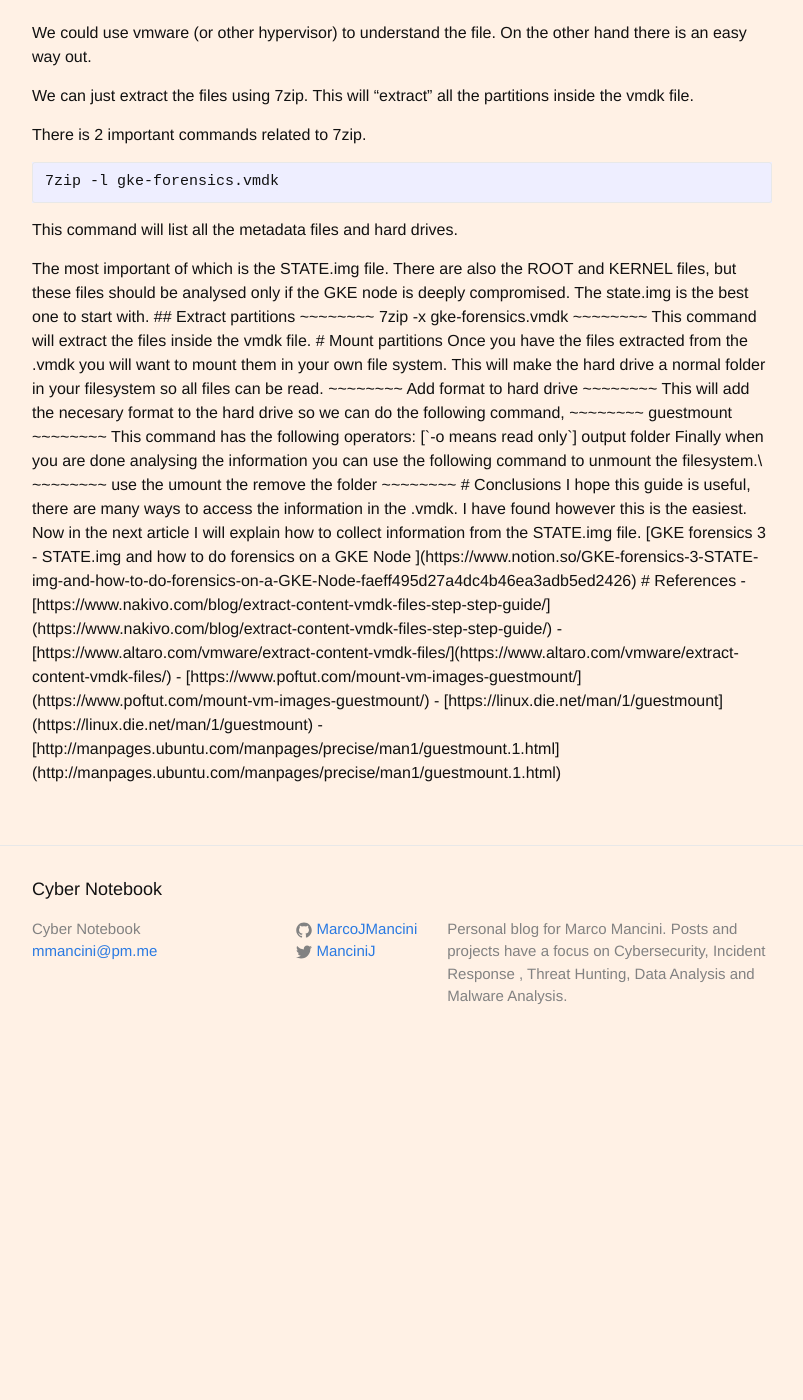
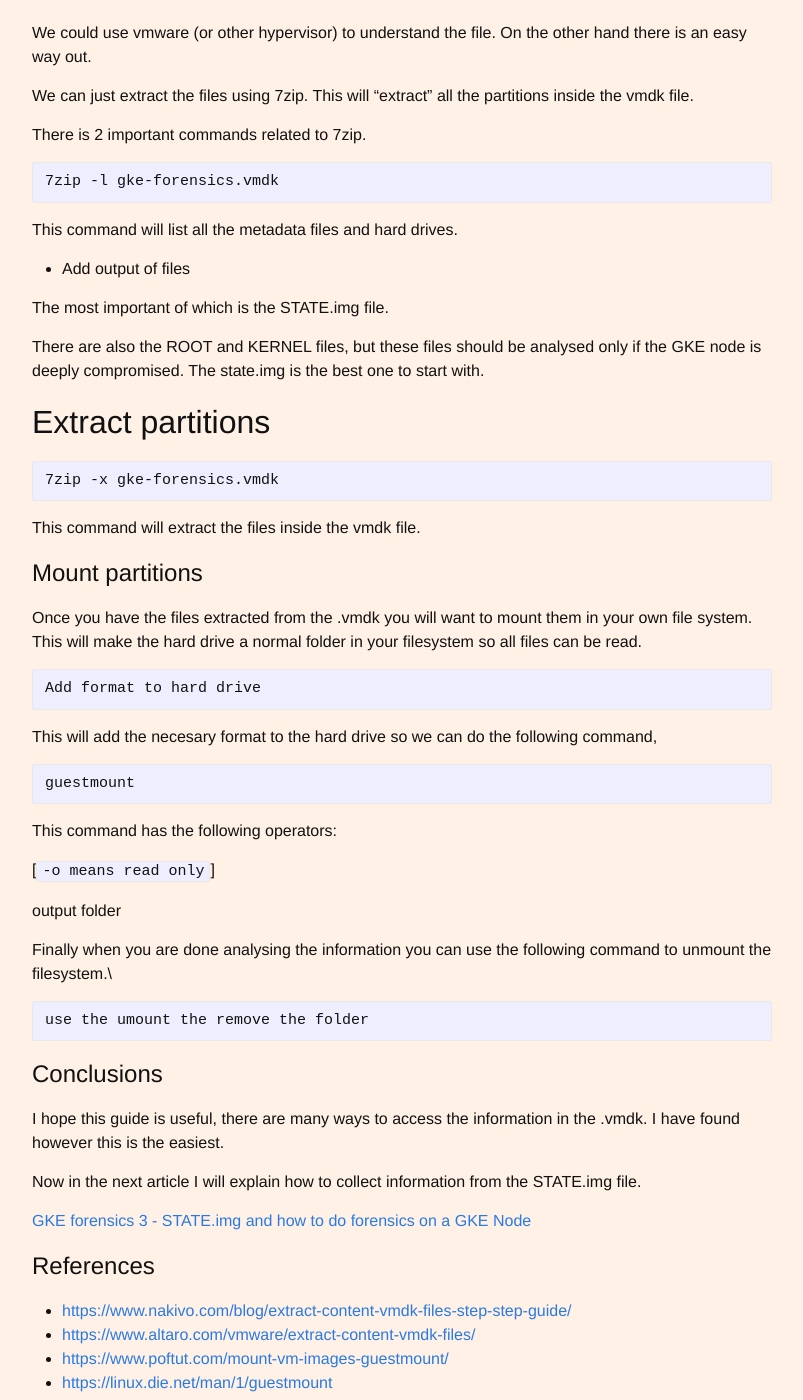
Before and after one commit to MarcoJMancini/marcojmancini.github.io, a Jekyll site: the page built from _posts/2020-05-30-GKE-forensics-2.markdown, in a window 1280 px wide and 1400 px high, scrolled down 713 px. Shown: the whole window, without its empty margins (238-1041 px from the left). Built offline with Jekyll 4.4.1, drawn with Linux system fonts in a browser that asks for light colours; before the commit the page ends 1781 px from its top, so only the background shows below that; some of the changed text lies outside the part shown.

Commit message:
Try to fix markdown

```diff
--- a/_posts/2020-05-30-GKE-forensics-2.markdown
+++ b/_posts/2020-05-30-GKE-forensics-2.markdown
@@ -34,7 +34,7 @@ There is 2 important commands related to 7zip.
 
 This command will list all the metadata files and hard drives.
 
-<Add output of files>
+- Add output of files
 
 The most important of which is the STATE.img file.
 
```
